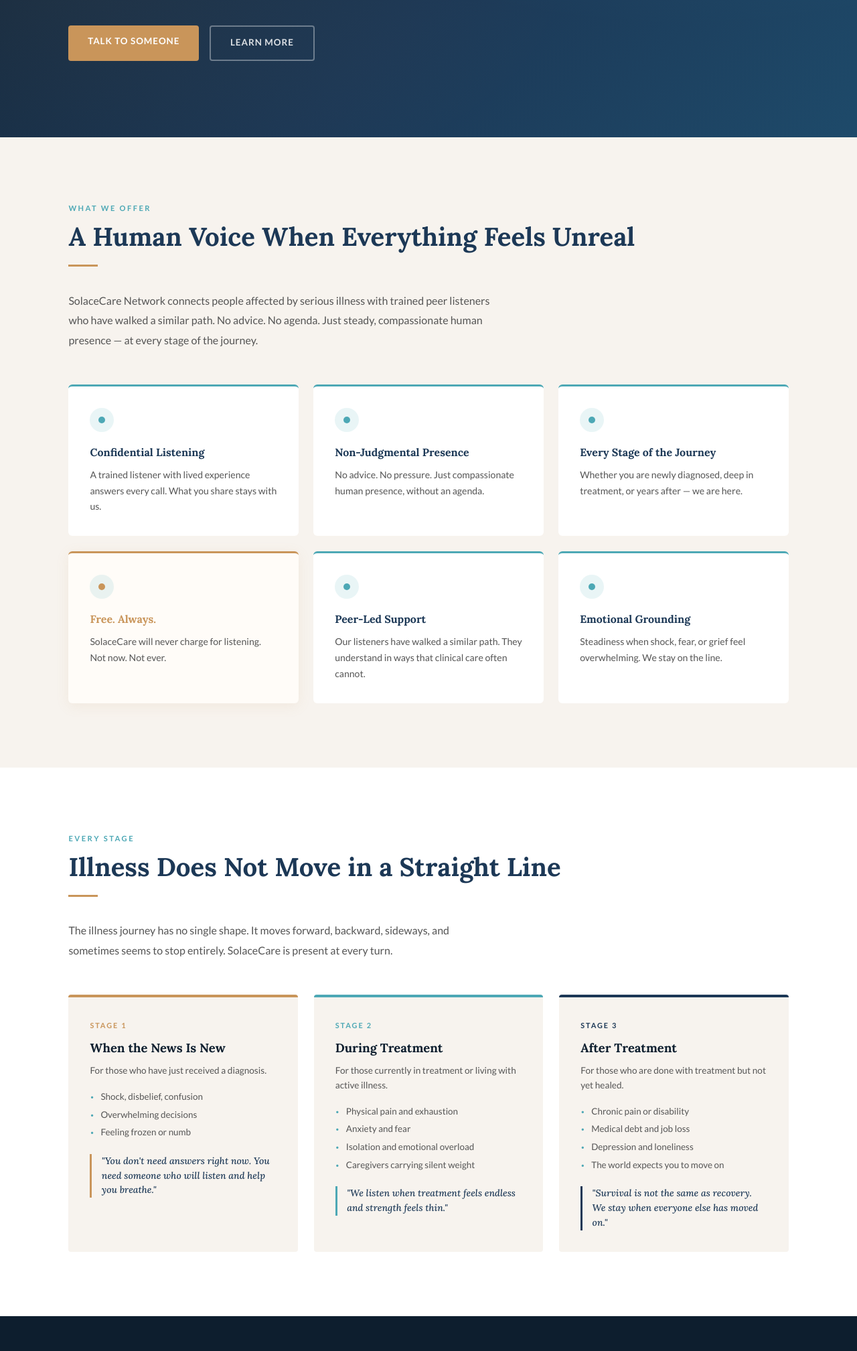
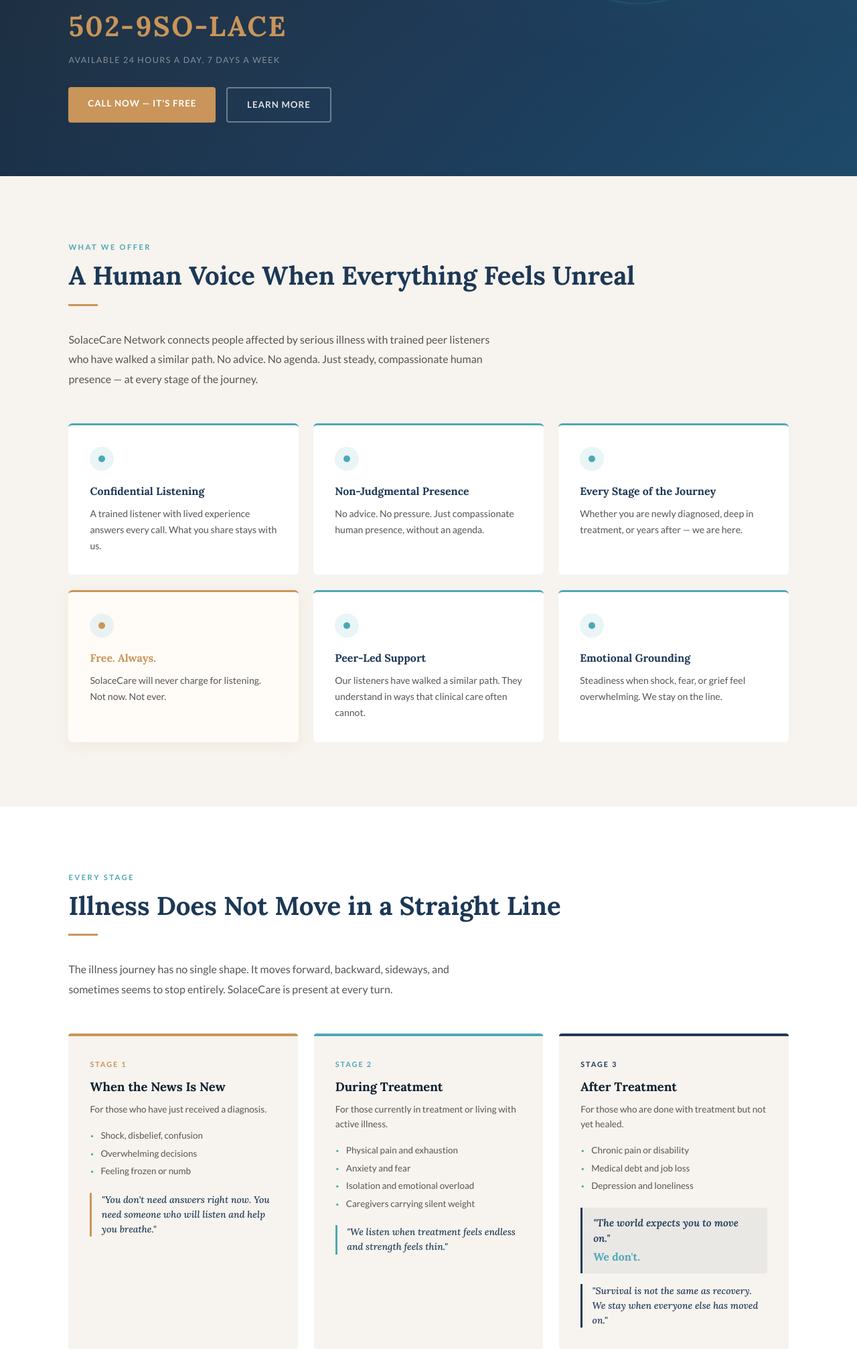
Before and after one commit to VictorKilanko/solacecare, a plain HTML site: page index.html in a window 1280 px wide. Shown: the part 595-2612 px from the top of the page at 67% size. Drawn offline with Linux system fonts and the light colour scheme.

Commit message:
Add phone number, 24/7 availability, all patient-first improvements
- Phone: 502-9SO-LACE (tel:5029765223) — hero, hotline, contact sections
- 24/7 pill added to hero eyebrow badges
- Phone number displayed large in gold in hero section
- Hero CTA changed to 'Call Now — It's Free' with real tel: link
- Nav 'Talk to Someone' now links directly to tel:
- Hotline section: number + 'Available 24 hours a day, 7 days a week'
- Stage 3 journey card: 'The world expects you to move on / We don't.' callout
- Contact section: phone number surfaced prominently

```diff
--- a/index.html
+++ b/index.html
@@ -231,6 +231,22 @@
       line-height: 1.85; margin-bottom: 2.5rem;
       max-width: 520px;
     }
+    .hero-phone {
+      display: flex; flex-direction: column; gap: 0.2rem;
+      margin-bottom: 1.8rem;
+    }
+    .hero-phone-number {
+      font-family: 'Lora', Georgia, serif;
+      font-size: clamp(1.8rem, 3.5vw, 2.6rem);
+      font-weight: 700; color: var(--gold);
+      letter-spacing: 0.06em;
+      transition: color 0.2s;
+    }
+    .hero-phone-number:hover { color: #e8b070; }
+    .hero-phone-sub {
+      font-size: 0.78rem; letter-spacing: 0.12em; text-transform: uppercase;
+      color: rgba(255,255,255,0.45);
+    }
     .hero-btns { display: flex; flex-wrap: wrap; gap: 1rem; }
 
     /* Decorative shape */
@@ -388,6 +404,21 @@
       content: '·'; position: absolute; left: 0;
       color: var(--teal); font-size: 1.4rem; line-height: 0.9;
     }
+    .journey-callout {
+      font-family: 'Lora', Georgia, serif;
+      font-size: 0.95rem; font-style: italic; font-weight: 600;
+      color: var(--navy); line-height: 1.5;
+      background: rgba(28,56,86,0.06);
+      border-left: 3px solid var(--navy);
+      padding: 0.8rem 1rem;
+      margin-bottom: 1rem;
+      border-radius: 0 4px 4px 0;
+    }
+    .journey-callout span {
+      font-style: normal; font-weight: 700;
+      color: var(--teal); display: block; margin-top: 0.2rem;
+      font-size: 1rem;
+    }
     .journey-card blockquote {
       font-family: 'Lora', Georgia, serif;
       font-size: 0.88rem; font-style: italic;
@@ -471,6 +502,10 @@
       font-weight: 600; color: var(--gold);
       letter-spacing: 0.04em;
       margin-bottom: 1.2rem;
+    }
+    .hotline-availability {
+      font-size: 0.82rem; color: rgba(255,255,255,0.5);
+      letter-spacing: 0.06em; margin-bottom: 1.4rem;
     }
     .hotline-pills {
       margin-top: 1rem;
@@ -631,7 +666,7 @@
     <li><a href="#story">Our Story</a></li>
     <li><a href="#contact">Contact</a></li>
   </ul>
-  <a href="#hotline" class="btn-nav">Talk to Someone</a>
+  <a href="tel:5029765223" class="btn-nav">Talk to Someone</a>
   <button class="hamburger" aria-label="Toggle menu">
     <span></span><span></span><span></span>
   </button>
@@ -640,7 +675,7 @@
 <!-- ═══════ HERO ════════════════════════════════════════════ -->
 <section id="hero">
   <div class="hero-text">
-    <p class="hero-eyebrow"><span>Peer-Led</span><span>Confidential</span><span>Free</span></p>
+    <p class="hero-eyebrow"><span>Peer-Led</span><span>Confidential</span><span>Free</span><span>24 / 7</span></p>
     <h1 class="hero-headline">
       When illness enters your life —<br>
       <em>we are here to listen.</em>
@@ -648,8 +683,12 @@
     <p class="hero-sub">
       Wherever you are in the journey — newly diagnosed, in treatment, or long after — SolaceCare Network exists for you. You don't need the right words. You just need to call.
     </p>
+    <div class="hero-phone">
+      <a href="tel:5029765223" class="hero-phone-number">502-9SO-LACE</a>
+      <span class="hero-phone-sub">Available 24 hours a day, 7 days a week</span>
+    </div>
     <div class="hero-btns">
-      <a href="#hotline" class="btn btn-gold">Talk to Someone</a>
+      <a href="tel:5029765223" class="btn btn-gold">Call Now — It's Free</a>
       <a href="#offer" class="btn btn-outline-white">Learn More</a>
     </div>
   </div>
@@ -753,8 +792,8 @@
         <li>Chronic pain or disability</li>
         <li>Medical debt and job loss</li>
         <li>Depression and loneliness</li>
-        <li>The world expects you to move on</li>
       </ul>
+      <div class="journey-callout">"The world expects you to move on."<br><span>We don't.</span></div>
       <blockquote>"Survival is not the same as recovery. We stay when everyone else has moved on."</blockquote>
     </div>
 
@@ -793,9 +832,10 @@
   </div>
 
   <div class="hotline-cta fade-up">
-    <div class="hotline-number">care@solacecarenetwork.org</div>
-    <a href="mailto:care@solacecarenetwork.org" class="btn btn-gold">Reach Out Now</a>
-    <p class="hotline-pills">Free &nbsp;·&nbsp; Confidential &nbsp;·&nbsp; Peer-Led &nbsp;·&nbsp; No Referral Needed</p>
+    <div class="hotline-number"><a href="tel:5029765223" style="color:inherit;text-decoration:none;">502-9SO-LACE</a></div>
+    <div class="hotline-availability">Available 24 hours a day · 7 days a week · Every day of the year</div>
+    <a href="tel:5029765223" class="btn btn-gold">Call Now — It's Free</a>
+    <p class="hotline-pills">Confidential &nbsp;·&nbsp; Peer-Led &nbsp;·&nbsp; No Referral Needed</p>
   </div>
 </section>
 
@@ -831,8 +871,9 @@
   <div class="contact-grid">
     <div class="fade-up delay-2">
       <h3>For individuals seeking support</h3>
-      <p>If you or someone you care about has been impacted by serious illness, we are here. The SolaceCare Hotline is free, confidential, and peer-led. There is no referral required.</p>
-      <a href="#hotline" class="btn btn-gold">Call the Hotline</a>
+      <p>If you or someone you care about has been impacted by serious illness, we are here. The SolaceCare Hotline is free, confidential, and peer-led. No referral required. Available 24/7.</p>
+      <a href="tel:5029765223" class="contact-email" style="font-size:1.3rem; letter-spacing:0.06em; margin-bottom:1rem; display:inline-block;">502-9SO-LACE</a><br><br>
+      <a href="tel:5029765223" class="btn btn-gold">Call Now</a>
     </div>
     <div class="fade-up delay-3">
       <h3>For organizations, hospitals, and partners</h3>
```
